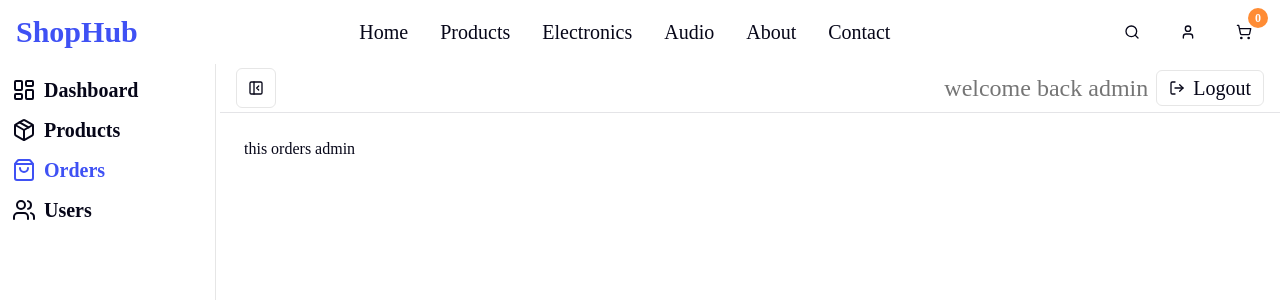
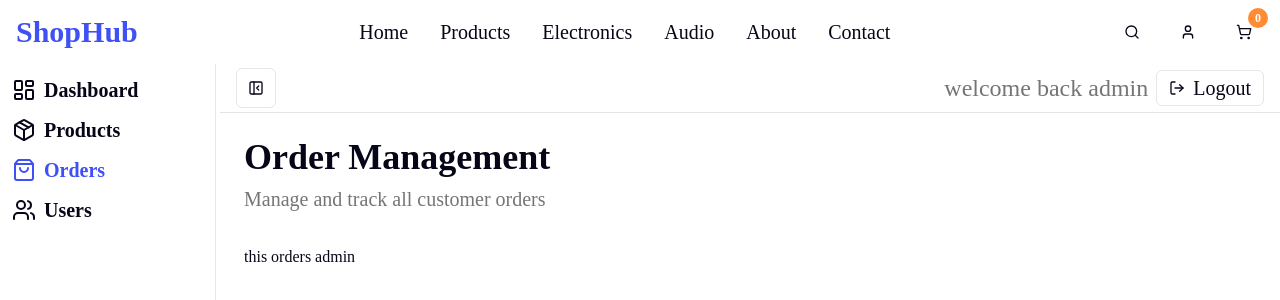
Before and after one commit to mohammadmehdidalvandii/shopHub-frontend, a Next.js app: page /Admin/Orders in a window 1280 px wide. Shown: the top 300 px of the page. Built offline with nearby package versions, Linux system fonts and the light colour scheme.

Commit message:
created section orderHeader admin-page

```diff
--- a/src/app/Admin/Orders/page.tsx
+++ b/src/app/Admin/Orders/page.tsx
@@ -1,6 +1,7 @@
 import React from 'react'
 import type { Metadata } from "next";
 import AdminLayout from '@/components/layout/AdminLayout';
+import OrdersHeader from '@/components/templates/admin/orders/OrdersHeader/OrdersHeader';
 
 
 export const metadata: Metadata = {
@@ -11,6 +12,7 @@ export const metadata: Metadata = {
 const page:React.FC = ()=>{
   return (
     <AdminLayout>
+        <OrdersHeader/>
         this orders admin
     </AdminLayout>
   )
--- /dev/null
+++ b/src/components/templates/admin/orders/OrdersHeader/OrdersHeader.tsx
@@ -0,0 +1,16 @@
+import React from 'react';
+
+const OrdersHeader:React.FC = ()=>{
+  return (
+    <div className="container mx-auto">
+        <div className="flex items-center justify-between mb-8">
+            <div>
+                <h1 className="text-4xl font-robotoBlack font-black  mb-2">Order Management</h1>
+                <p className="text-xl text-gray-medium">Manage and track all customer orders</p>
+            </div>
+        </div>
+    </div>
+  )
+}
+
+export default OrdersHeader
```
